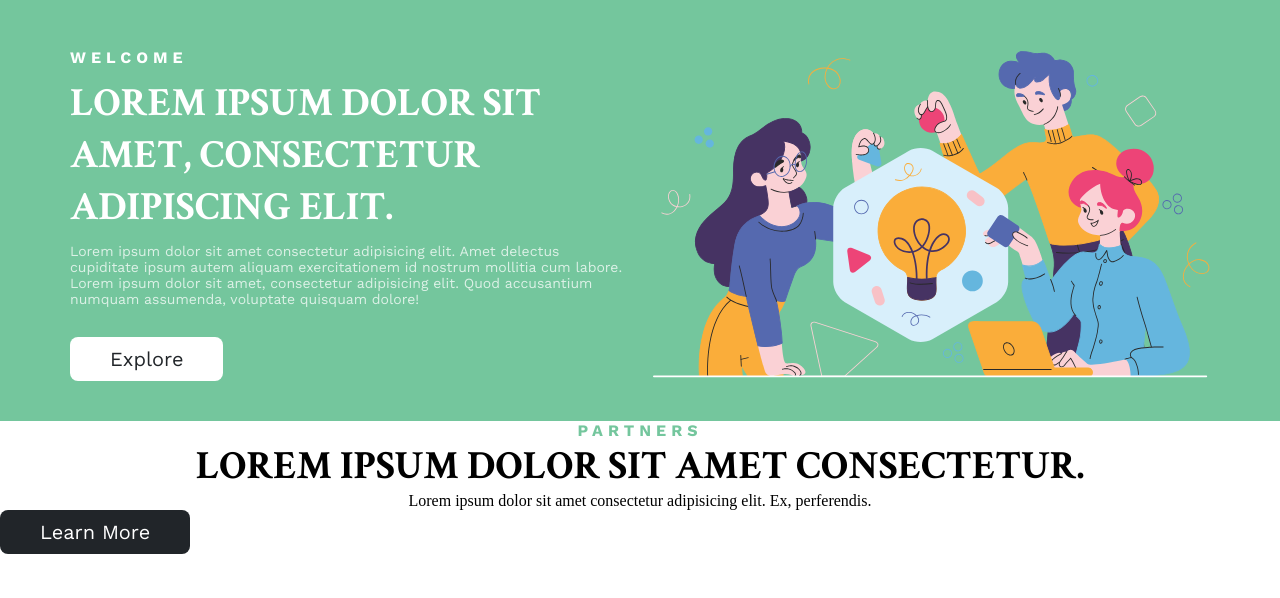
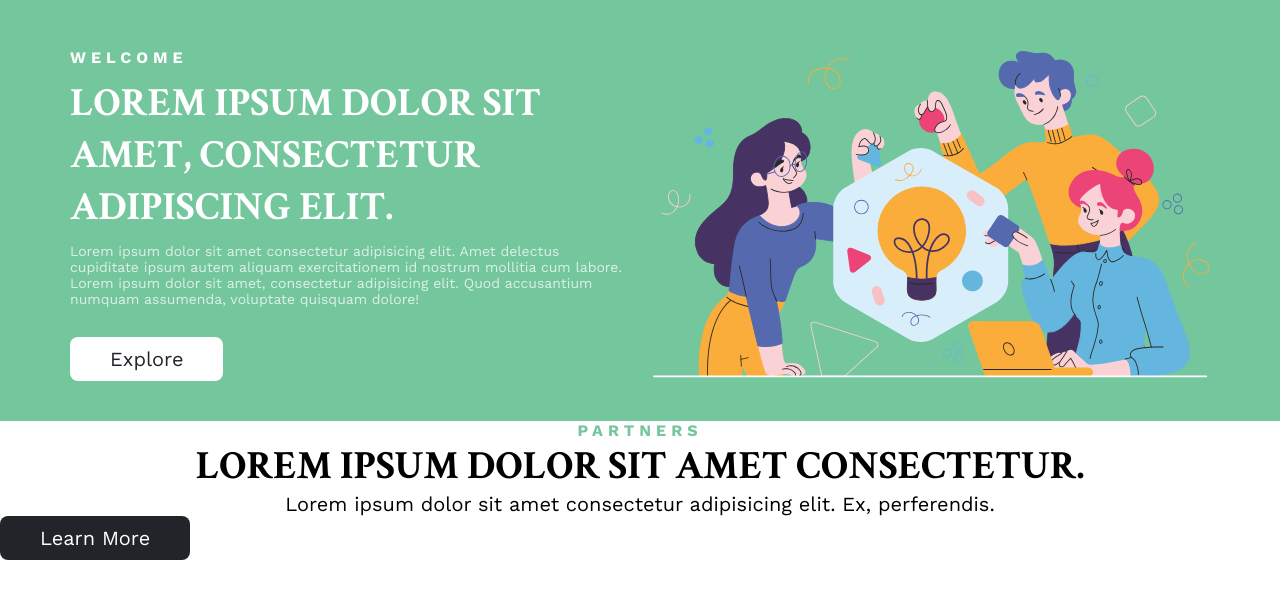
Before and after one commit to cadetCoder/responsive-website, a plain HTML site: page index.html in a window 1280 px wide. Shown: the part 102-700 px from the top of the page. Drawn offline with nearby package versions, Linux system fonts and the light colour scheme.

Commit message:
sectionTwo__content--text style

```diff
--- a/src/styles/styles.css
+++ b/src/styles/styles.css
@@ -12,3 +12,8 @@
   align-self: start;
   margin-top: 20px;
 }
+
+.sectionTwo__content--text {
+  font-family: var(--font-2);
+  font-size: var(--sub);
+}
```
